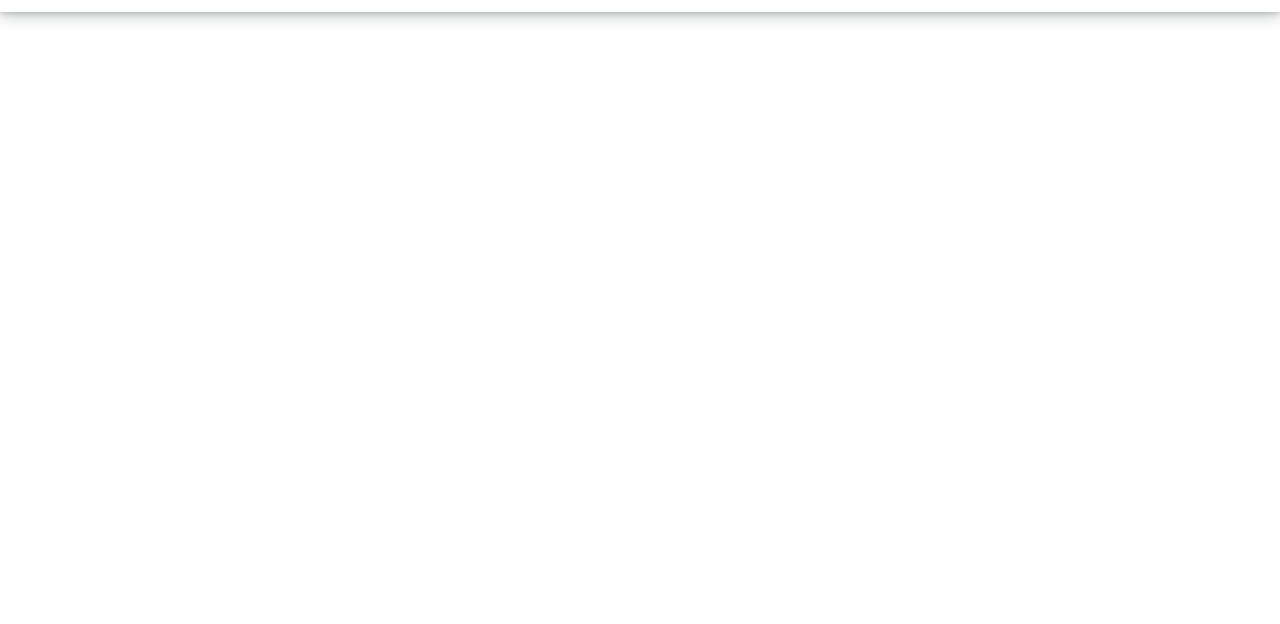
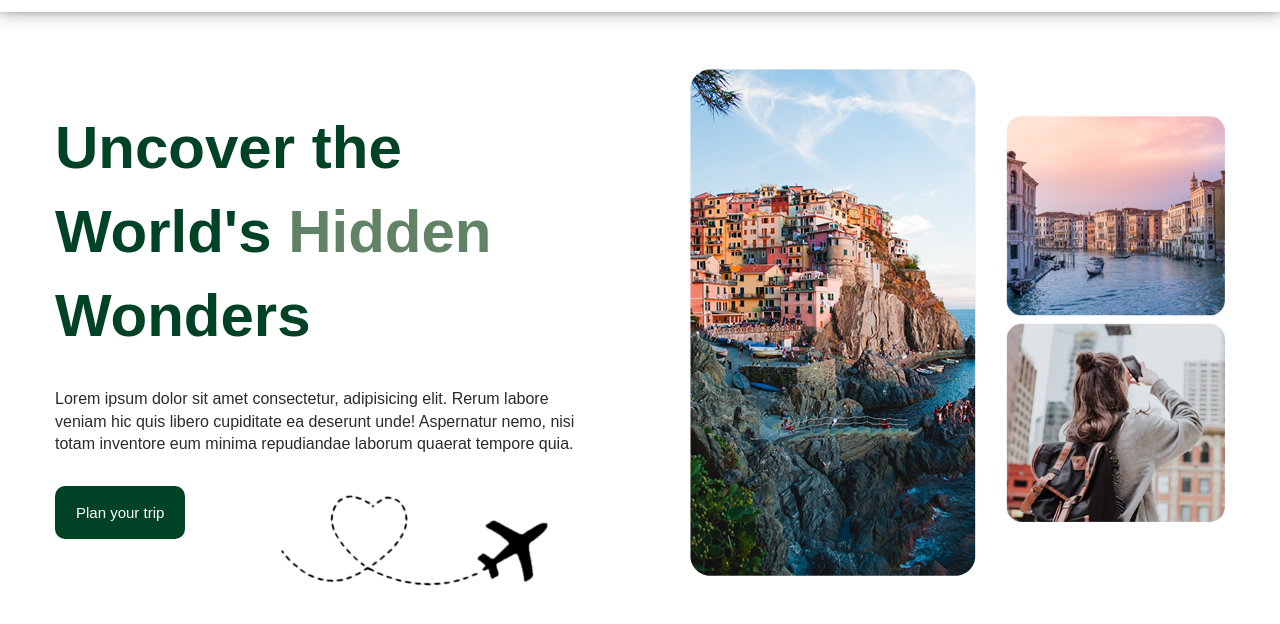
Before and after one commit to Jacob18-art/Basic-BeyondBorders, a plain HTML site: page index.html in a window 1280 px wide. Shown: the part 76-700 px from the top of the page. Drawn offline with Linux system fonts and the light colour scheme.

Commit message:
banner 40%

```diff
--- a/index.html
+++ b/index.html
@@ -29,6 +29,28 @@
         </div>
     </div>
  </header>
+
+<section class="banner">
+    <div class="container">
+        <div class="banner_wrapper">
+            <div class="banner_text">
+                <h1>Uncover the World's <span>Hidden</span> Wonders</h1>
+                <p>Lorem ipsum dolor sit amet consectetur, adipisicing elit. Rerum labore veniam hic quis libero cupiditate ea deserunt unde! Aspernatur nemo, nisi totam inventore eum minima repudiandae laborum quaerat tempore quia.
+
+                </p><a href="" class="btn bg-primary">Plan your trip</a>
+            </div>
+            <div class="banner_img">
+                <img src="/img/banner1.png" alt="">
+            <div class="images">
+                <img src="/img/banner2.png" alt="">
+                <img src="/img/banner3.png" alt="">
+            </div>
+            </div>
+
+        </div>
+    </div>
+</section>
+
  <script src="/script.js"></script>
 </body>
 </html>
--- a/style.css
+++ b/style.css
@@ -118,7 +118,7 @@ img {
 }
  /* HEADER  */
  .header {
-  positin: fixed;
+  position: fixed;
   width: 100%;
   background:#ffffff;
   box-shadow: rgba(14, 30, 37, 0.12) 0px 2px 4px 0px,
@@ -208,7 +208,44 @@ img {
 
   }
 }
+/*BANNER*/
+.banner{
+padding-top: 13rem;
+padding-bottom: 5rem;
+background: var(--light);
+}
 
+.banner .banner_wrapper{
+display: grid;
+grid-template-columns: 1fr 1fr;
+grid-gap: 10rem;
+align-items: center;
+}
+.banner .banner_img{
+display: flex;
+gap: 3rem;
+align-items: center;
+}
+.banner .banner_text h1{
+  font-size: 6rem;
+  font-weight: 800;
+  color: var(--primary);
+}
+.banner .banner_text h1 span{
+  color: var(--accent);
+}
+.banner .banner_text p{
+  margin: 3rem 0;
+}
+.banner .banner_text{
+  position: relative;
+}
+.banner .banner_text::after{
+  content: url("/img/airplane.png");
+  position: absolute;
+  bottom: -18rem;
+  right: 0rem;
+}
 /* REPEATABLE PATTERNS */
 :root{
   --primary:#004225;
```
